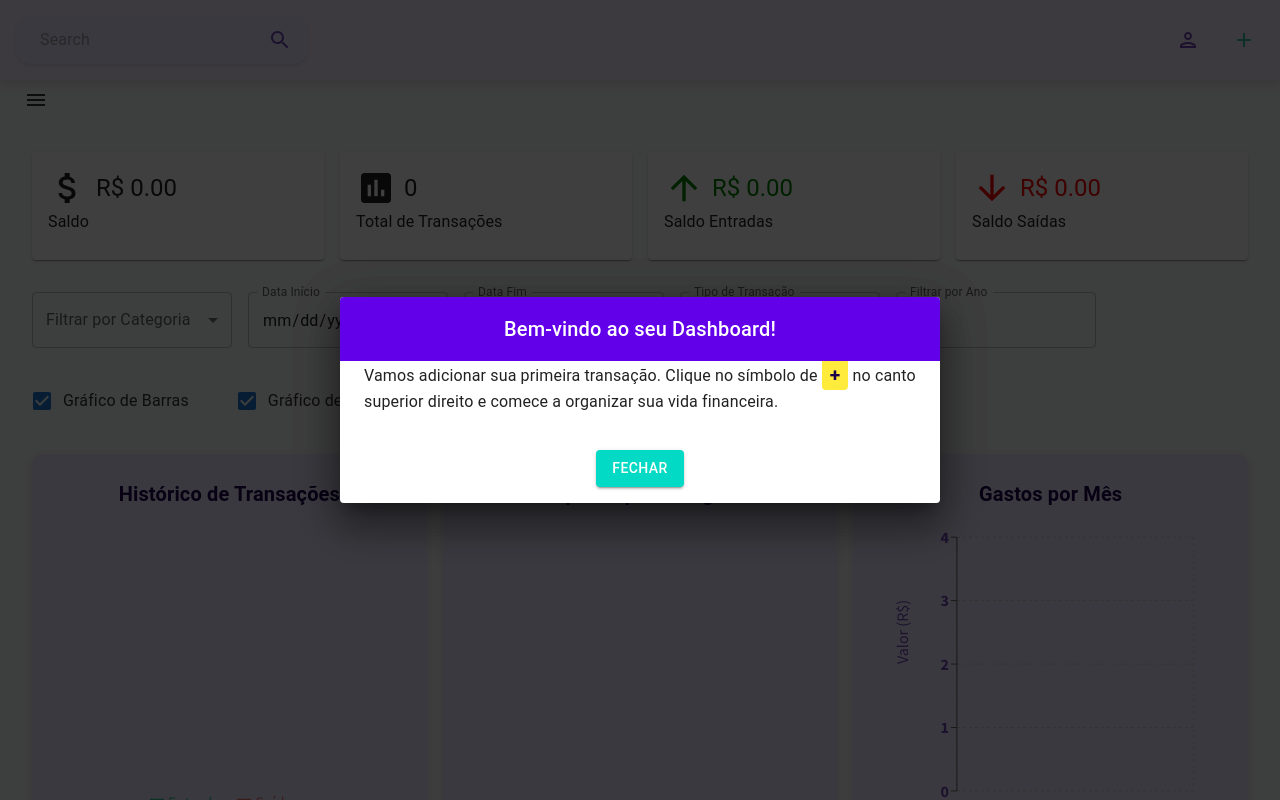
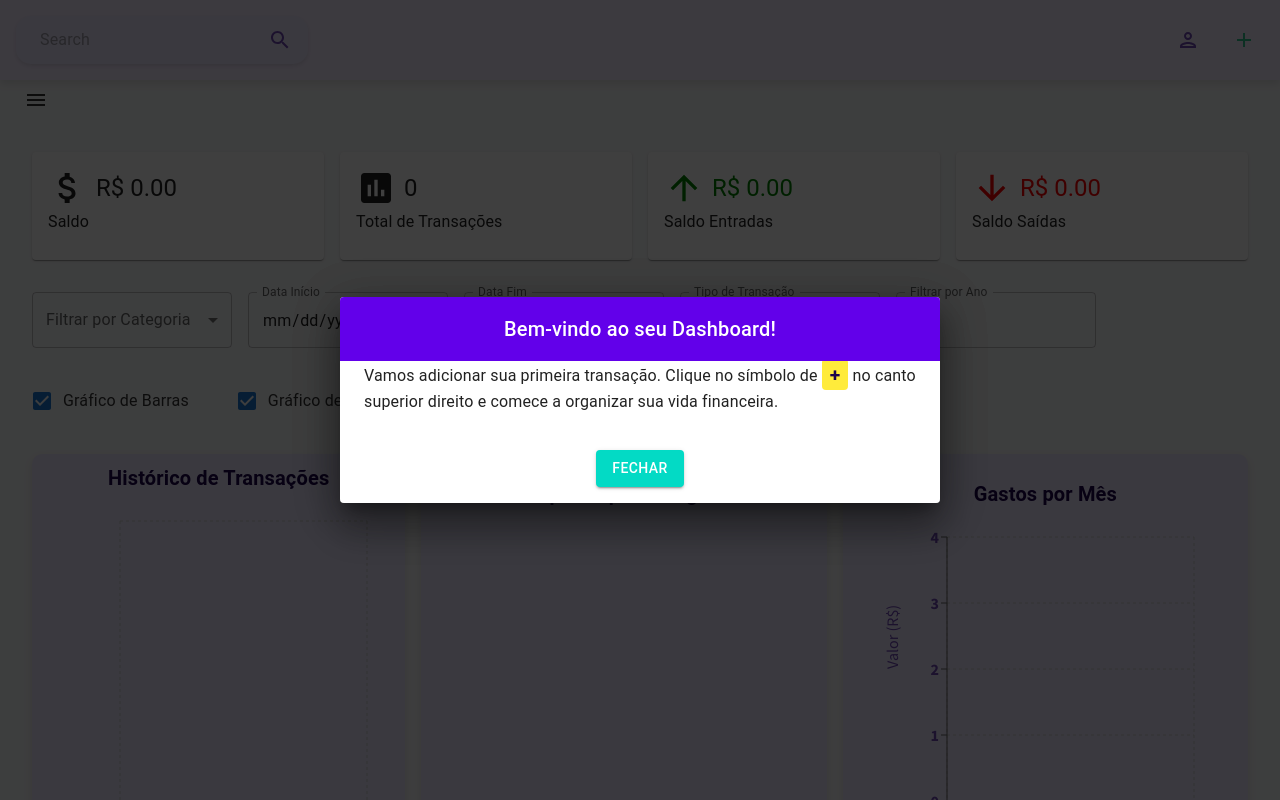
Before and after one commit to rafaelaleao5/projeto_engsoft, a React (Create React App) app in the folder my-app/: page /Menu in a window 1280 px wide. Shown: the top 800 px of the page. Built offline with nearby package versions, Linux system fonts and the light colour scheme.

Commit message:
fixing barchart

```diff
--- a/my-app/src/scenes/dashboard/BarChart.jsx
+++ b/my-app/src/scenes/dashboard/BarChart.jsx
@@ -1,23 +1,14 @@
 import React from 'react';
-import { BarChart, Bar, XAxis, YAxis, Tooltip, Legend, ResponsiveContainer } from 'recharts';
+import { BarChart, Bar, XAxis, YAxis, Tooltip, Legend, ResponsiveContainer, CartesianGrid } from 'recharts';
 import { Box, Typography } from '@mui/material';
 
-// Função para transformar os dados no formato esperado pelo BarChart
-const formatData = (gastosPorMes) => {
-  return Object.entries(gastosPorMes).map(([month, value]) => ({
-    name: month,
-    entradas: value.entradas,
-    saidas: value.saidas,
-  }));
-};
 
 const SimpleBarChart = ({ data }) => {
-  // Formata os dados para o gráfico
-  const formattedData = formatData(data);
+  console.log("dados que estão vindo do dashboard ",data);
 
   return (
     <Box
-      p={3}
+      p={1}
       bgcolor="#ece8ff"
       borderRadius="10px"
       boxShadow="0 4px 8px rgba(0, 0, 0, 0.1)"
@@ -37,16 +28,27 @@ const SimpleBarChart = ({ data }) => {
         Histórico de Transações
       </Typography>
 
-      <ResponsiveContainer width="100%" height={300}>
-        <BarChart data={formattedData}>
-          <XAxis dataKey="name" />
-          <YAxis />
-          <Tooltip />
-          <Legend />
+      <ResponsiveContainer width="100%" height={400}>
+        <BarChart data={data} margin={{ top: 20, right: 30, left: 20}}>
+          <CartesianGrid strokeDasharray="3 3" stroke="#ccc" />
+          <XAxis dataKey="name" label={{ value: 'Mês', position: 'insideBottom', offset: -10, fill: '#7048b7' }} />
+          <YAxis label={{ value: 'Valor (R$)', angle: -90, position: 'insideLeft', fill: '#7048b7' }} />
+          <Tooltip
+            formatter={(value) => `R$ ${value.toFixed(2)}`}
+            contentStyle={{ backgroundColor: '#f7f7f9', borderRadius: '8px', border: '1px solid #d4c8e7' }}
+            itemStyle={{ color: "#1c044c" }}
+          />
+          <Legend
+            verticalAlign="bottom"
+            align="center"
+            wrapperStyle={{ paddingTop: 20, color: "#1c044c" }}
+          />
+
           {/* Barra para Entradas */}
-          <Bar dataKey="entradas" fill="#32c48d" name="Entradas" />
+          <Bar dataKey="entradas" fill="#32c48d" name="Entradas" radius={[4, 4, 0, 0]} barSize={40} />
           {/* Barra para Saídas */}
-          <Bar dataKey="saidas" fill="#e57373" name="Saídas" />
+          <Bar dataKey="saidas" fill="#941d1d" name="Saídas" radius={[4, 4, 0, 0]} barSize={40} />
+
         </BarChart>
       </ResponsiveContainer>
     </Box>
--- a/my-app/src/scenes/dashboard/Dashboard.jsx
+++ b/my-app/src/scenes/dashboard/Dashboard.jsx
@@ -2,9 +2,9 @@
   import React, { useContext, useState, useEffect} from 'react';
   import {
     Box, Grid, Card, CardContent, Typography,
-    Table, TableBody, TableCell, TableContainer, TableHead, TableRow, Paper, TextField, MenuItem, Checkbox, FormControlLabel,  Button, Tooltip
+    Table, TableBody, TableCell, TableContainer, TableHead, TableRow, Paper, TextField, MenuItem, Checkbox, FormControlLabel
   } from '@mui/material';
-  import { AttachMoney, Assessment, ArrowUpward, ArrowDownward, Add } from '@mui/icons-material';
+  import { AttachMoney, Assessment, ArrowUpward, ArrowDownward } from '@mui/icons-material';
   import GastosContext from './GastosContext';
   import Transaction from './Transaction';
   import BarChart from './BarChart';
@@ -96,13 +96,13 @@
         saidas: barChartDataMonth[month].saidas,
     }));
 
-
     const pieChartData = tiposGasto.map((tipo) => {
       const totalPorTipo = gastosFiltrados
         .filter((gasto) => gasto.tipo === tipo)
         .reduce((acc, gasto) => acc + gasto.valor, 0);
       return { name: tipo, value: totalPorTipo };
     });
+    console.log(pieChartData)
 
 
     const ultimasTransacoes = gastosFiltrados
--- a/my-app/src/scenes/dashboard/StackedBarChart.jsx
+++ b/my-app/src/scenes/dashboard/StackedBarChart.jsx
@@ -38,7 +38,7 @@ const StackedBarChart = () => {
       </Typography>
 
       <ResponsiveContainer width="100%" height={400}>
-        <BarChart data={data} margin={{ top: 20, right: 30, left: 20, bottom: 50 }}> {/* Aumentei a margem inferior */}
+        <BarChart data={data} margin={{ top: 20, right: 30, left: 20, bottom: 20 }}> {/* Aumentei a margem inferior */}
           <CartesianGrid strokeDasharray="3 3" stroke="#ccc" />
           <XAxis
             dataKey="month"
@@ -54,7 +54,7 @@ const StackedBarChart = () => {
             formatter={(value) => `R$ ${value.toFixed(2)}`}
             itemStyle={{ color: "#1c044c" }}
           />
-          <Legend verticalAlign="bottom" align="center" wrapperStyle={{ color: "#1c044c", paddingBottom: 10 }} /> {/* Legenda ajustada */}
+          <Legend verticalAlign="bottom" align="center" wrapperStyle={{ color: "#1c044c", paddingBottom: 0, paddingTop: 30 }} /> {/* Legenda ajustada */}
 
           {tiposGasto.map((tipo, index) => (
             <Bar
```
